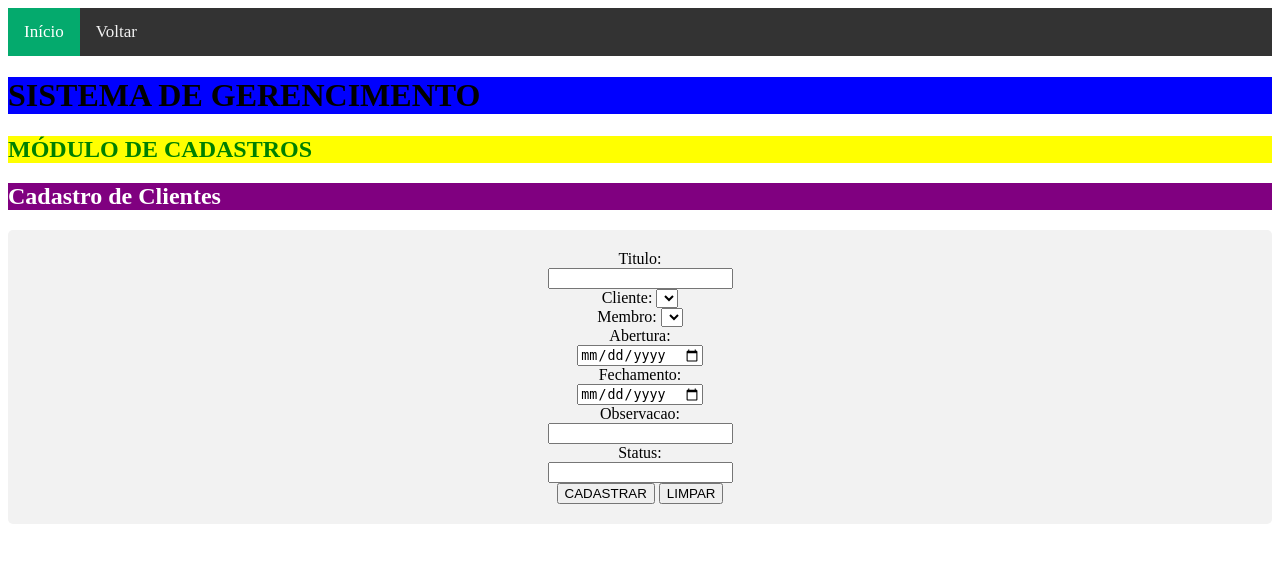
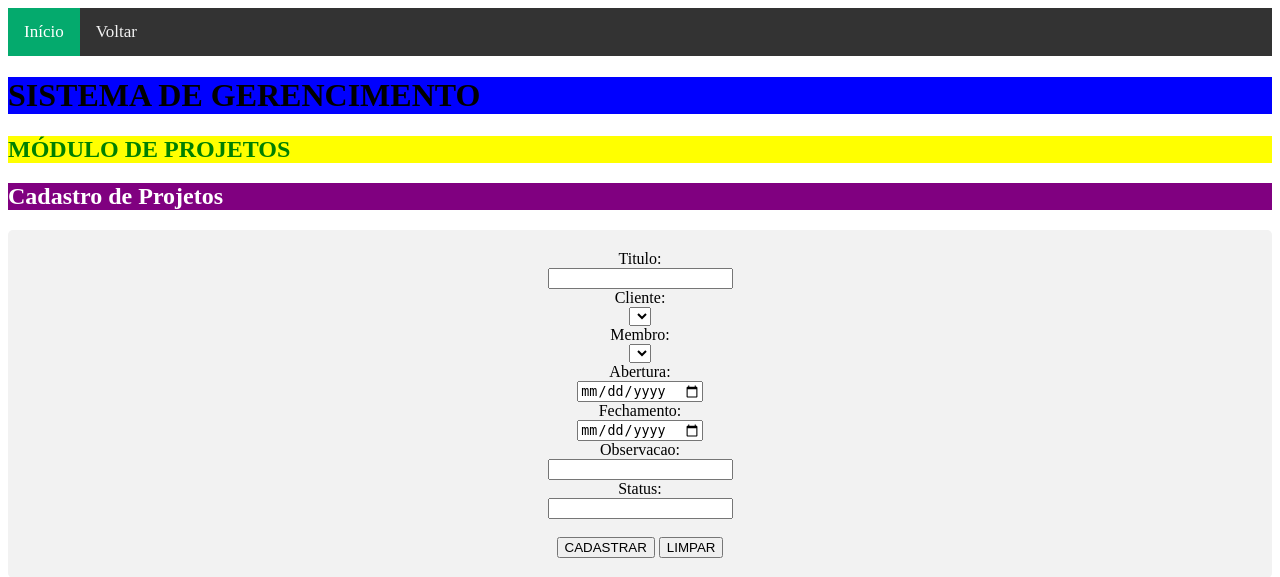
Before and after one commit to lieko0/CKM, a PHP site: template src/View/Projeto/CadastrarProjetoView.php in a window 1280 px wide. Shown: the top 577 px of the page. Run offline with PHP 8.4, Linux system fonts and the light colour scheme; the template is opened without the code that fills it, so the values that code supplies are empty.

Commit message:
Correção de referências Crud-Projeto

```diff
--- a/src/View/Projeto/CadastrarProjetoView.php
+++ b/src/View/Projeto/CadastrarProjetoView.php
@@ -19,7 +19,7 @@ $todos_membros = $membroDao->consultarTodosMembros($conexao);
 
 <head>
     <meta charset="UTF-8" />
-    <link rel="stylesheet" href="style.css">
+    <link rel="stylesheet" href="..\style.css">
 </head>
 
 <body>
@@ -29,15 +29,15 @@ $todos_membros = $membroDao->consultarTodosMembros($conexao);
     </div>
 
     <h1>SISTEMA DE GERENCIMENTO</h1>
-    <h2 class="modulo">MÓDULO DE CADASTROS</h2>
-    <h2 id="Cadastro">Cadastro de Clientes</h2>
+    <h2 class="modulo">MÓDULO DE PROJETOS</h2>
+    <h2 id="Cadastro">Cadastro de Projetos</h2>
 
     <form id="formulario" action="..\..\Controller\Projeto\CadastrarProjeto.php" method="post" autocomplete="off">
         <label for="ptitulo">Titulo:</label><br>
         <input type="text" required id="ptitulo" name="ptitulo" maxlength="50"><br>
 
 
-        <label>Cliente:</label>
+        <label>Cliente:</label><br>
         <select name="pcliente">
             <option value=""></option>
             <?php
@@ -62,7 +62,7 @@ $todos_membros = $membroDao->consultarTodosMembros($conexao);
             ?>
         </select>
         <br>
-        <label>Membro:</label>
+        <label>Membro:</label><br>
         <select name="pmembro">
             <option value=""></option>
             <?php
@@ -98,9 +98,7 @@ $todos_membros = $membroDao->consultarTodosMembros($conexao);
         <label for="pobservacao">Observacao:</label><br>
         <input type="text" required id="pobservacao" name="pobservacao" maxlength="100"><br>
         <label for="pstatus">Status:</label><br>
-        <input type="text" required id="pstatus" name="pstatus" maxlength="10"><br>
-
-
+        <input type="text" required id="pstatus" name="pstatus" maxlength="10"><br><br>
 
 
 
--- a/src/index.html
+++ b/src/index.html
@@ -4,6 +4,6 @@
 
 <li><a type="sumbit" href="View\Cliente.html">Clientes</a></li>
 <li><a type="sumbit" href="View\Membro.html">Membros</a></li>
-<li><a type="sumbit" href="View\Projeto.html">Membros</a></li>
+<li><a type="sumbit" href="View\Projeto.html">Projetos</a></li>
 
 </html>
```
